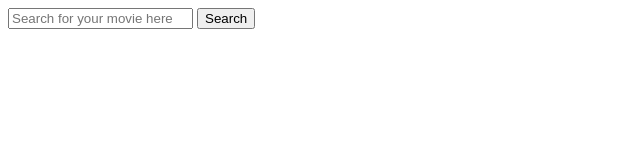
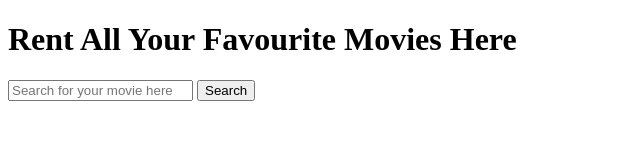
Before and after one commit to Adedipupo/rentmovie, a website: page index.html in a window 1280 px wide. Shown: the whole page, without its empty margins (0-640 px from the left). Drawn offline with Linux system fonts and the light colour scheme.

Commit message:
index.html

```diff
--- a/index.html
+++ b/index.html
@@ -6,11 +6,17 @@
     <title>Movie Renting App</title>
 </head>
 <body>
-    <div id="containner" class="searchbar">
-        <form>
-            <input type="text" placeholder="Search for your movie here"/>
-            <button id="sumbitBtn">Search</button>
-        </form>
+    <div id="header">
+        <div>
+            <h1>Rent All Your Favourite Movies Here</h1>
+        </div>
+        <div>
+            <form>
+                <input type="text" placeholder="Search for your movie here" />
+                <button id="sumbitBtn">Search</button>
+            </form>
+        </div>
+
     </div>
 </body>
 </html>
```
